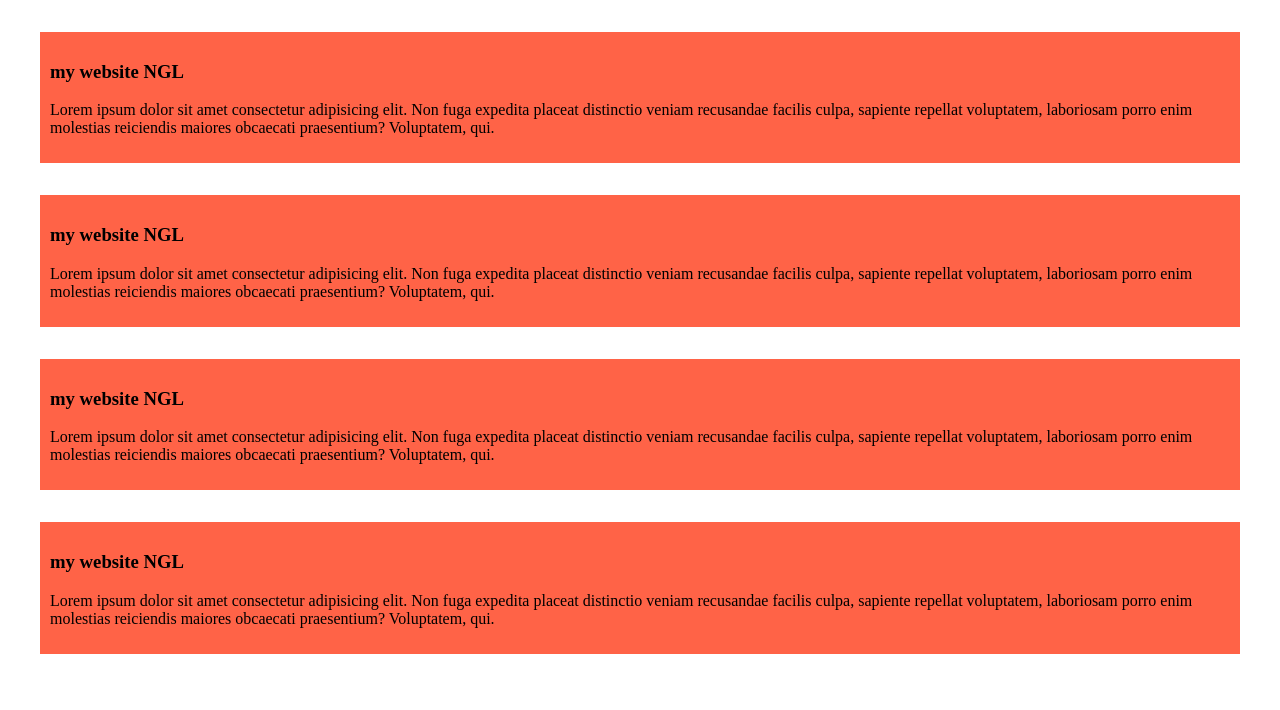
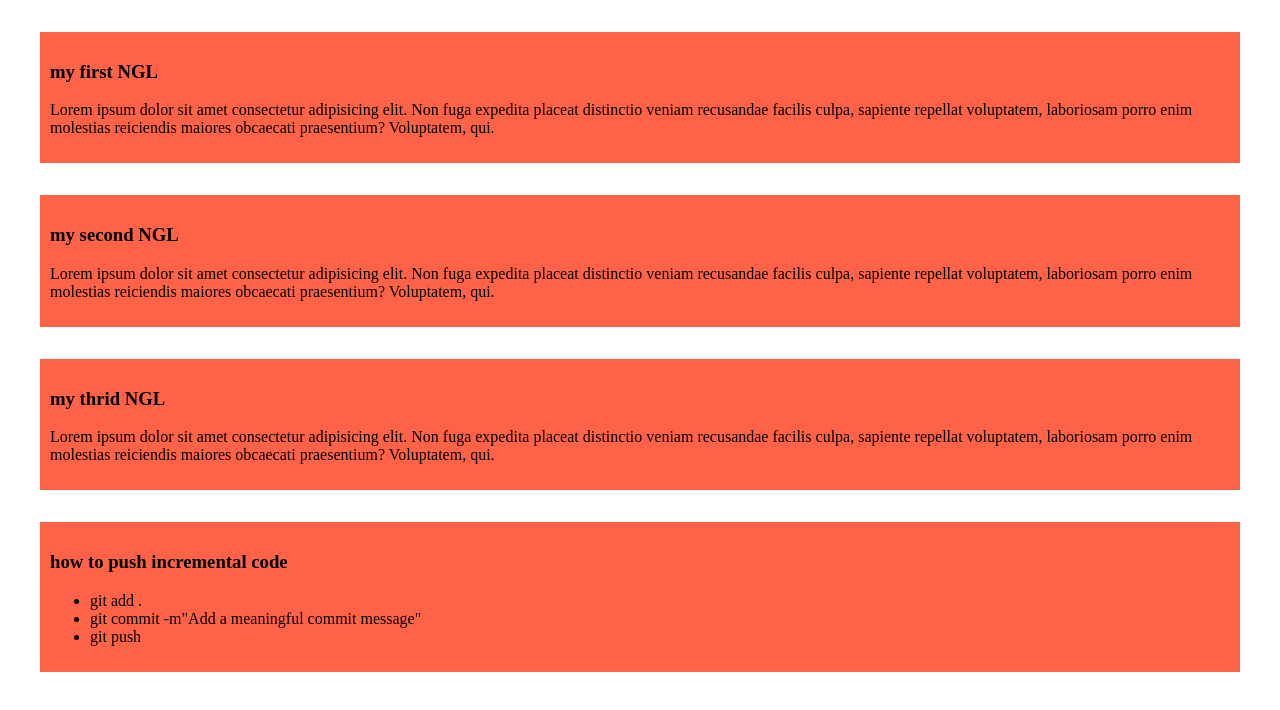
Before and after one commit to FastBubble29/my-simple-repository, a plain HTML site: page index.html in a window 1280 px wide. Drawn offline with Linux system fonts and the light colour scheme.

Commit message:
Added a list to push code

```diff
--- a/index.html
+++ b/index.html
@@ -8,20 +8,25 @@
 </head>
 <body>
     <div>
-        <h3>my website NGL</h3>
+        <h3>my first NGL</h3>
         <p>Lorem ipsum dolor sit amet consectetur adipisicing elit. Non fuga expedita placeat distinctio veniam recusandae facilis culpa, sapiente repellat voluptatem, laboriosam porro enim molestias reiciendis maiores obcaecati praesentium? Voluptatem, qui.</p>
     </div>
     <div>
-        <h3>my website NGL</h3>
+        <h3>my second NGL</h3>
         <p>Lorem ipsum dolor sit amet consectetur adipisicing elit. Non fuga expedita placeat distinctio veniam recusandae facilis culpa, sapiente repellat voluptatem, laboriosam porro enim molestias reiciendis maiores obcaecati praesentium? Voluptatem, qui.</p>
     </div>
     <div>
-        <h3>my website NGL</h3>
+        <h3>my thrid NGL</h3>
         <p>Lorem ipsum dolor sit amet consectetur adipisicing elit. Non fuga expedita placeat distinctio veniam recusandae facilis culpa, sapiente repellat voluptatem, laboriosam porro enim molestias reiciendis maiores obcaecati praesentium? Voluptatem, qui.</p>
     </div>
     <div>
-        <h3>my website NGL</h3>
-        <p>Lorem ipsum dolor sit amet consectetur adipisicing elit. Non fuga expedita placeat distinctio veniam recusandae facilis culpa, sapiente repellat voluptatem, laboriosam porro enim molestias reiciendis maiores obcaecati praesentium? Voluptatem, qui.</p>
+        <h3>how to push incremental code</h3>
+        <ul>
+            <li>git add .</li>
+            <li>git commit -m"Add a meaningful commit message"</li>
+            <li>git push</li>
+        </ul>
     </div>
+
 </body>
 </html>
```
